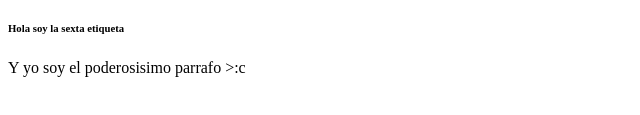
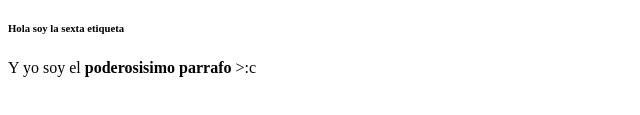
Before and after one commit to sh4rkd/santander-front, a plain HTML site: page index.html in a window 1280 px wide. Shown: the part 229-344 px from the top of the page, 0-640 px from the left. Drawn offline with Linux system fonts and the light colour scheme.

Commit message:
Realizando el reto 2 de bedu, unas palabras en negrita

```diff
--- a/index.html
+++ b/index.html
@@ -13,6 +13,6 @@
     <h4> Hola soy la cuarta etiqueta </h4>
     <h5> Hola soy la quinta etiqueta </h5>
     <h6> Hola soy la sexta etiqueta </h6>
-    <p> Y yo soy el poderosisimo parrafo >:c </p
+    <p> Y yo soy el <b>poderosisimo parrafo</b> >:c </p
   </body>
 </html>
```
